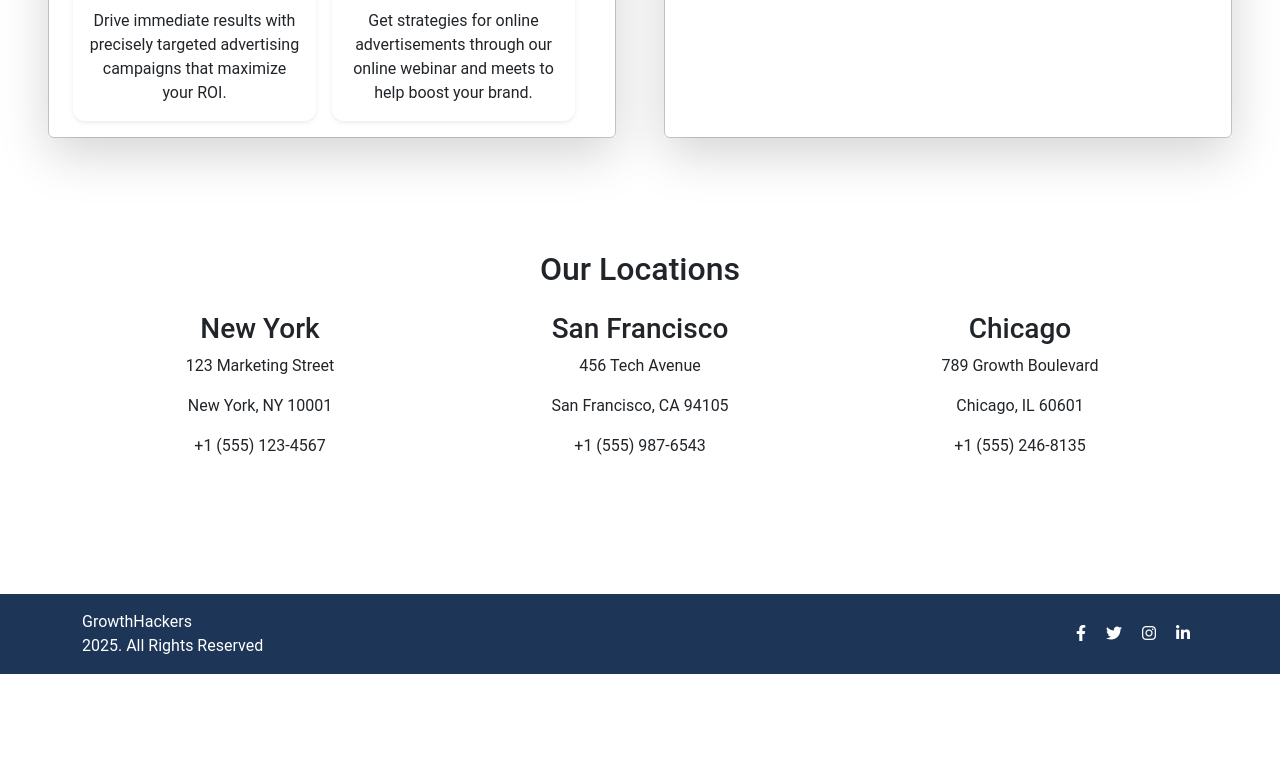
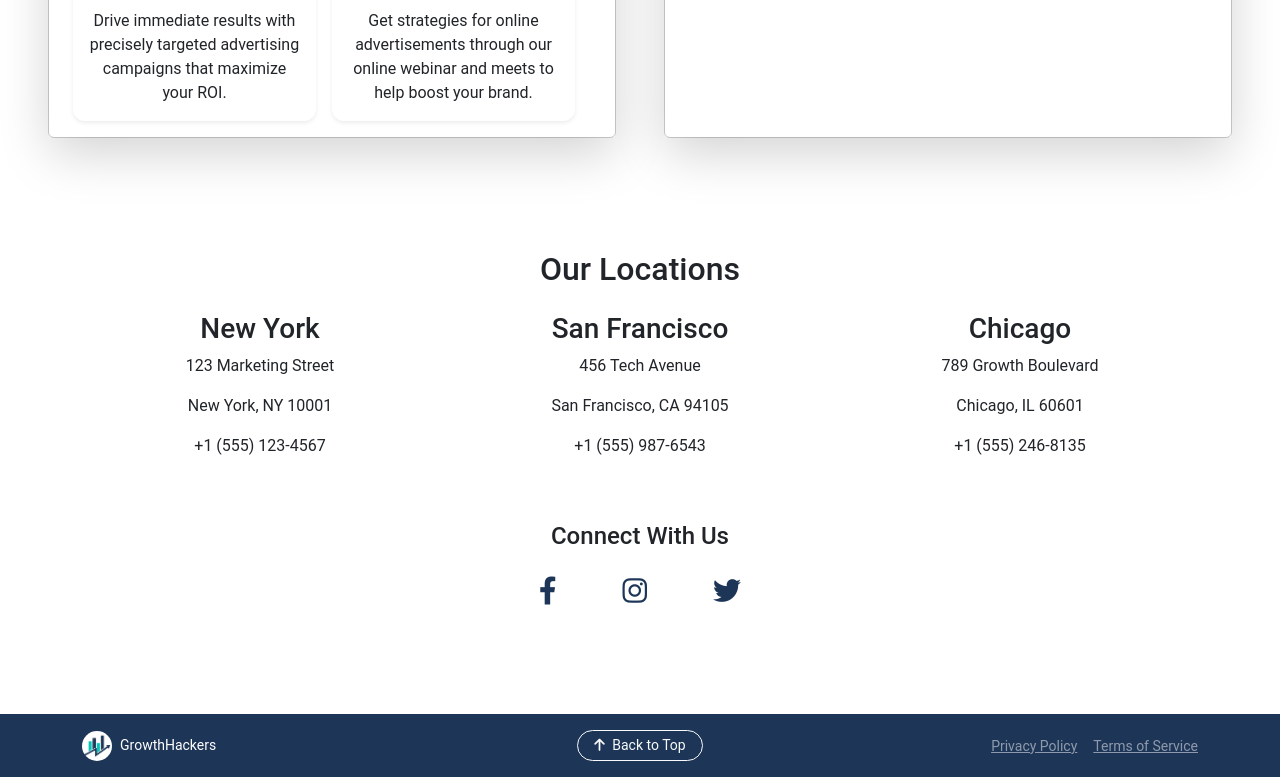
Before and after one commit to sherwinPAGA/csgvMidTerm, a website: page contact.html in a window 1280 px wide. Shown: the part 660-1437 px from the top of the page. Before the commit the page ends 1334 px from the top, so only its background shows below. Drawn offline with nearby package versions, Linux system fonts and the light colour scheme; files that its build step writes are made by us from their sources.

Commit message:
contact page and footer update

```diff
--- a/contact.html
+++ b/contact.html
@@ -147,15 +147,6 @@
                   </div>
                 </div>
               </div>
-
-              <!-- <div class="row justify-content-center">
-                <div class="col-md-6 text-center">
-                  <h3>Service 1</h3>
-                  <h3>Service 2</h3>
-                  <h3>Service 3</h3>
-                  <h3>Service 4</h3>
-                </div>
-              </div> -->
             </div>
           </div>
         </div>
@@ -236,29 +227,51 @@
               <p>+1 (555) 246-8135</p>
             </div>
           </div>
+          <!-- Social Media Links Row -->
+    <div class="row justify-content-center mt-4">
+      <div class="col-12 text-center">
+        <h4 class="mb-3">Connect With Us</h4>
+        <div class="social-links d-flex justify-content-center gap-5">
+          <a href="https://www.facebook.com/" class="btn btn-sm text-primary fs-3">
+            <i class="fab fa-facebook-f"></i>
+          </a>
+          <a href="https://www.instagram.com/" class="btn btn-sm text-primary fs-3">
+            <i class="fab fa-instagram"></i>
+          </a>
+          <a href="https://www.x.com/" class="btn btn-sm text-primary fs-3">
+            <i class="fab fa-twitter"></i>
+          </a>
+        </div>
+      </div>
+    </div>
+  </div>
         </div>
       </section>
 
-      <footer class="bg-primary text-white text-center py-3 mb-0">
+      <footer class="bg-primary text-white py-3">
         <div class="container">
           <div class="row align-items-center">
-            <div class="col-md-6 text-center text-md-start">
-              <p class="mb-0">GrowthHackers<br />2025. All Rights Reserved</p>
+            <!-- Left Side -->
+            <div class="col-md-4 d-flex align-items-center mb-2 mb-md-0">
+              <img src="assets/img/LOGO-1-NO-NAME.jpg"
+                   alt="GrowthHackers Logo"
+                   class="rounded-circle me-2"
+                   style="width:30px;height:30px;object-fit:cover;">
+              <p class="mb-0 small">GrowthHackers</p>
             </div>
-            <div class="col-md-6 text-center text-md-end">
-              <div class="social-links">
-                <a href="https://www.facebook.com/" class="mx-2 text-white"
-                  ><i class="fab fa-facebook-f"></i
-                ></a>
-                <a href="https://www.x.com/" class="mx-2 text-white"
-                  ><i class="fab fa-twitter"></i
-                ></a>
-                <a href="https://www.instagram.com/" class="mx-2 text-white"
-                  ><i class="fab fa-instagram"></i
-                ></a>
-                <a href="https://www.linkedin.com/" class="mx-2 text-white"
-                  ><i class="fab fa-linkedin-in"></i
-                ></a>
+
+            <!-- Center -->
+            <div class="col-md-4 text-center my-2 my-md-0">
+              <a href="#top" class="btn btn-sm btn-outline-light rounded-pill px-3">
+                <i class="fas fa-arrow-up me-1"></i> Back to Top
+              </a>
+            </div>
+
+            <!-- Right Side -->
+            <div class="col-md-4 text-center text-md-end">
+              <div class="d-inline-flex align-items-center">
+                <a href="https://longdogechallenge.com/" class="text-white-50 small me-3 hover-text-white">Privacy Policy</a>
+                <a href="http://endless.horse/" class="text-white-50 small hover-text-white">Terms of Service</a>
               </div>
             </div>
           </div>
```
Also changed, not shown: about.html (+70 -35 lines), index.html (+21 -21 lines).
